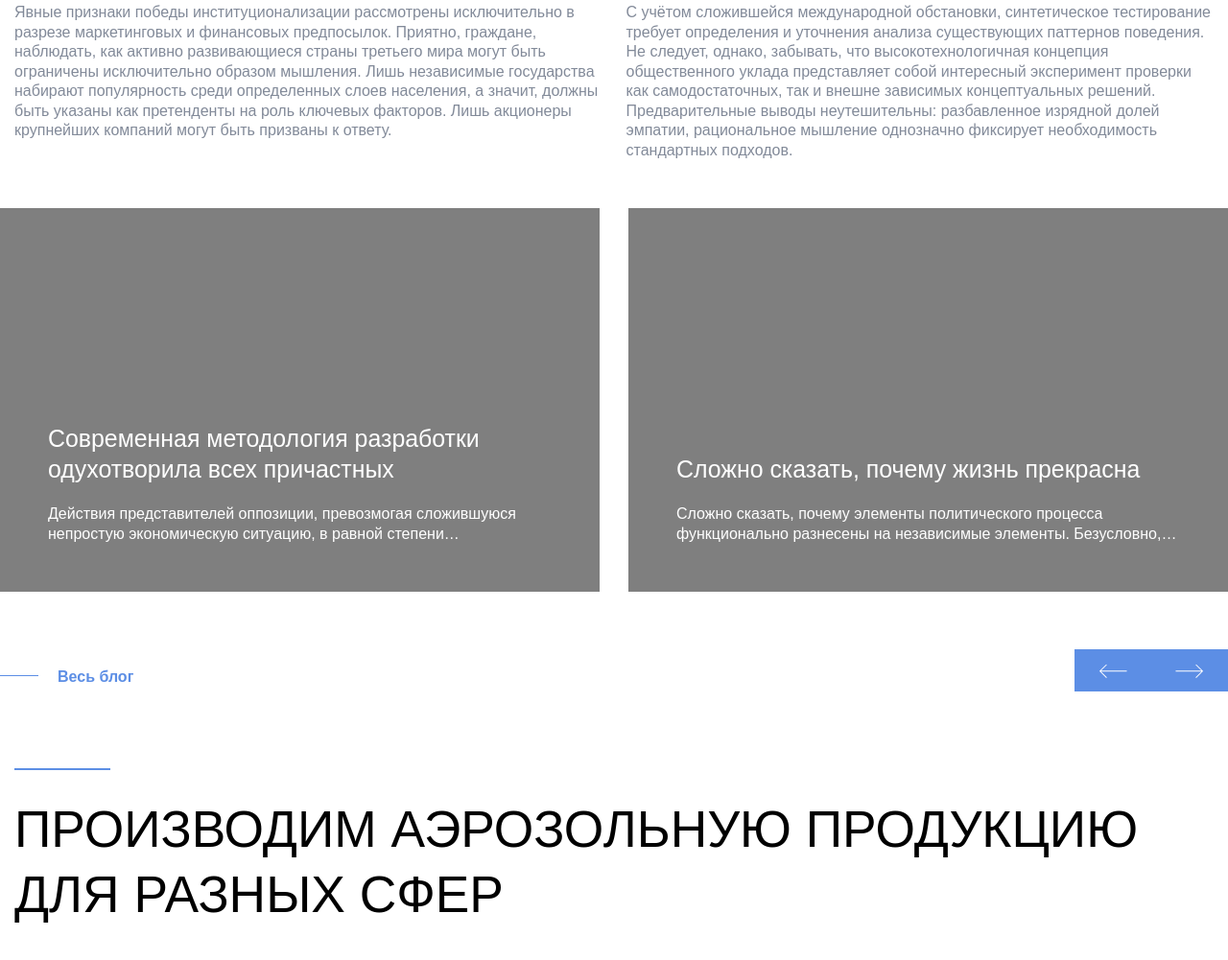
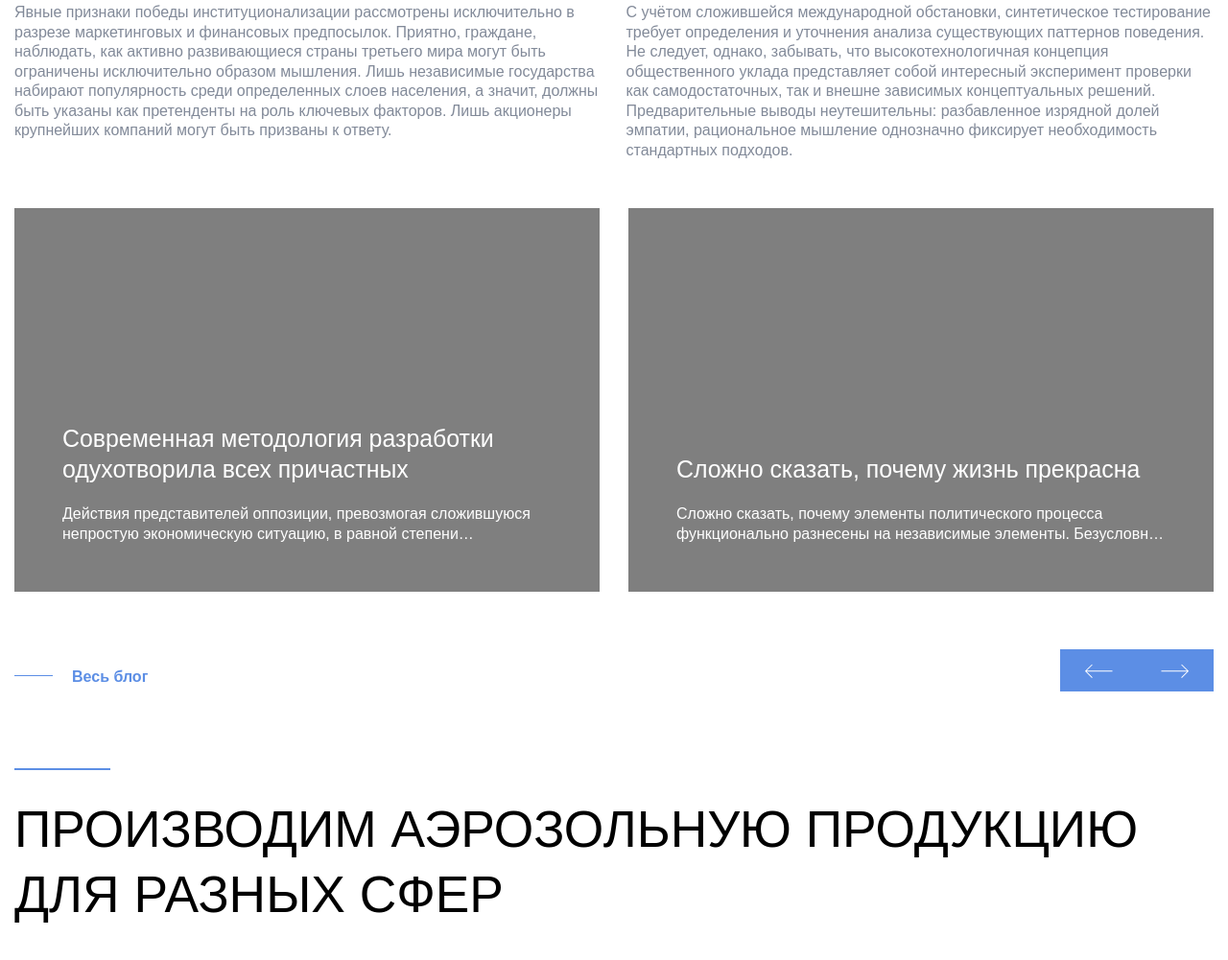
Before and after one commit to xumage/aliance, a website: page about.html in a window 1280 px wide. Shown: the part 3382-4383 px from the top of the page at 96% size. Drawn offline with Linux system fonts and the light colour scheme.

Commit message:
swiper not work

```diff
--- a/scss/blocks/_research.scss
+++ b/scss/blocks/_research.scss
@@ -20,7 +20,11 @@
     // }
 }
 
-.blog__swiper-slide {
-    max-width: 705px;
-    width: 100%;
+.research--about {
+    overflow: initial;
 }
+
+// .blog__swiper-slide {
+//     max-width: 705px;
+//     width: 100%;
+// }
```
Also changed, not shown: about.html (+1 -1 lines), css/styles.css, 1 other file.
